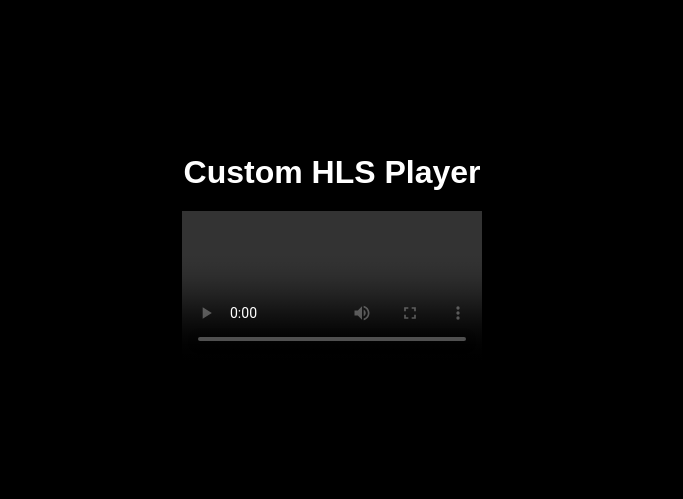
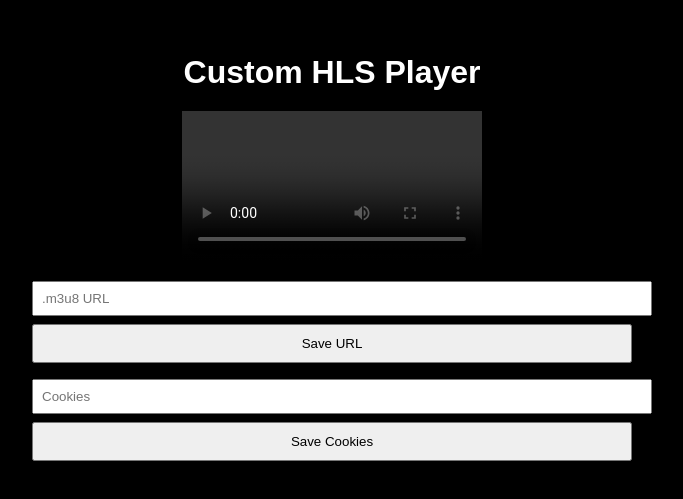
Before and after one commit to teked2k/hlsplayer, a React (Vite) app: page / in a window 1280 px wide. Shown: the part 153-652 px from the top of the page, without its empty margins (308-991 px from the left). Built offline with nearby package versions, Linux system fonts and the light colour scheme; the HTML template or start-up script is replaced by a standard one.

Commit message:
added url and cookie

```diff
--- a/src/App.jsx
+++ b/src/App.jsx
@@ -3,17 +3,11 @@ import Hls from 'hls.js';
 
 export default function App() {
     const videoRef = useRef(null);
-    const [info, setInfo] = useState(null);
+    const [info, setInfo] = useState({ url: '', cookies: '', ua: navigator.userAgent, sessionId: '' });
+    const [tempUrl, setTempUrl] = useState('');
+    const [tempCookies, setTempCookies] = useState('');
 
-    useEffect(() => {
-        function handleMessage(event) {
-            const { url, cookies, ua, sessionId } = event.data || {};
-
-            if (!url || !cookies) return; // Require these fields
-
-            const streamInfo = { url, cookies, ua, sessionId };
-            setInfo(streamInfo);
-
+    const initializePlayer = (url) => {
         if (Hls.isSupported()) {
             const hls = new Hls();
             hls.loadSource(url);
@@ -21,16 +15,17 @@ export default function App() {
         } else if (videoRef.current.canPlayType('application/vnd.apple.mpegurl')) {
             videoRef.current.src = url;
         }
+    };
 
-            // Send stream info to Wix backend, including sessionId if available
+    const saveStreamInfo = (url, cookies) => {
         fetch("https://archon1.wixsite.com/_functions/submitStream", {
             method: "POST",
             headers: { "Content-Type": "application/json" },
             body: JSON.stringify({
                 url,
-                    ua,
-                    sessionId,  // added here
-                    cookies,    // optionally send cookies if needed
+                ua: info.ua,
+                sessionId: info.sessionId,
+                cookies,
             })
         })
             .then(res => res.json())
@@ -40,6 +35,34 @@ export default function App() {
             .catch(err => {
                 console.error("[Wix] Failed to save stream:", err);
             });
+    };
+
+    const handleSaveUrl = () => {
+        const updatedInfo = { ...info, url: tempUrl };
+        setInfo(updatedInfo);
+        initializePlayer(tempUrl);
+        if (tempUrl && info.cookies) {
+            saveStreamInfo(tempUrl, info.cookies);
+        }
+    };
+
+    const handleSaveCookies = () => {
+        const updatedInfo = { ...info, cookies: tempCookies };
+        setInfo(updatedInfo);
+        if (info.url && tempCookies) {
+            saveStreamInfo(info.url, tempCookies);
+        }
+    };
+
+    useEffect(() => {
+        function handleMessage(event) {
+            const { url, cookies, ua, sessionId } = event.data || {};
+            if (!url || !cookies) return;
+
+            const streamInfo = { url, cookies, ua, sessionId };
+            setInfo(streamInfo);
+            initializePlayer(url);
+            saveStreamInfo(url, cookies);
         }
 
         window.addEventListener('message', handleMessage);
@@ -49,10 +72,37 @@ export default function App() {
     return (
         <div style={{ minHeight: '100vh', background: 'black', color: 'white', display: 'flex', flexDirection: 'column', alignItems: 'center', justifyContent: 'center' }}>
             <h1 style={{ marginBottom: '20px' }}>Custom HLS Player</h1>
+
             <video ref={videoRef} controls autoPlay style={{ maxWidth: '90vw' }} />
-            {info && (
-                <div style={{ marginTop: '20px', fontSize: '14px', color: 'gray' }}>
+
+            <div style={{ marginTop: '20px', width: '90%', maxWidth: '600px' }}>
+                <input
+                    type="text"
+                    placeholder=".m3u8 URL"
+                    value={tempUrl}
+                    onChange={(e) => setTempUrl(e.target.value)}
+                    style={{ width: '100%', padding: '8px', marginBottom: '8px' }}
+                />
+                <button onClick={handleSaveUrl} style={{ width: '100%', padding: '10px', marginBottom: '16px' }}>
+                    Save URL
+                </button>
+
+                <input
+                    type="text"
+                    placeholder="Cookies"
+                    value={tempCookies}
+                    onChange={(e) => setTempCookies(e.target.value)}
+                    style={{ width: '100%', padding: '8px', marginBottom: '8px' }}
+                />
+                <button onClick={handleSaveCookies} style={{ width: '100%', padding: '10px' }}>
+                    Save Cookies
+                </button>
+            </div>
+
+            {info.url && (
+                <div style={{ marginTop: '20px', fontSize: '14px', color: 'gray', textAlign: 'left', maxWidth: '600px' }}>
                     <p><strong>URL:</strong> {info.url}</p>
+                    <p><strong>Cookies:</strong> {info.cookies}</p>
                     <p><strong>User-Agent:</strong> {info.ua}</p>
                     {info.sessionId && <p><strong>Session ID:</strong> {info.sessionId}</p>}
                 </div>
```
Lines whose indentation alone changed are shown as unchanged.
